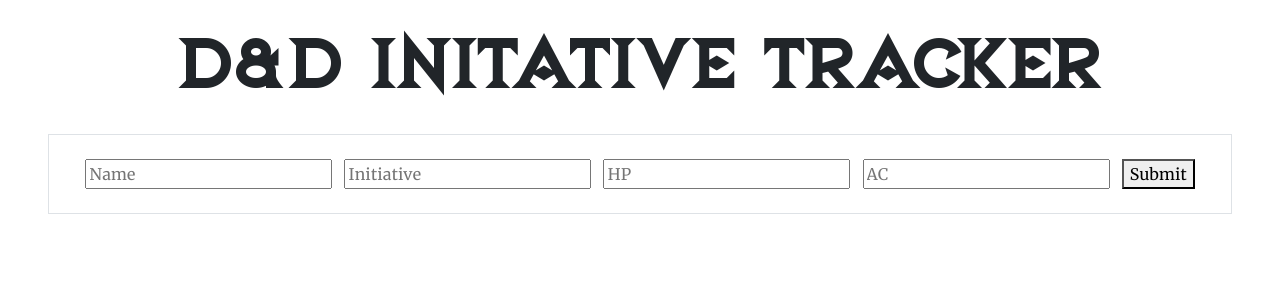
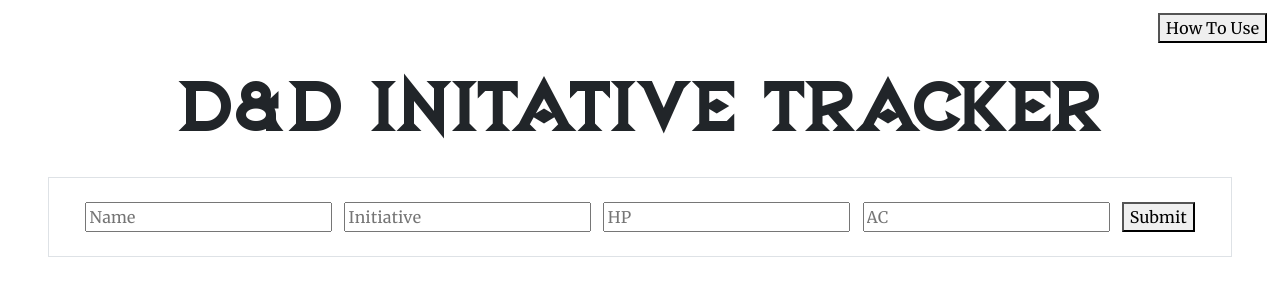
Before and after one commit to rnahill/initiative-tracker, a React (Vite) app: page / in a window 1280 px wide. Shown: the top 300 px of the page. Built offline with nearby package versions, Linux system fonts and the light colour scheme.

Commit message:
started hot to use page and routes to page

```diff
--- a/src/pages/HomePage/index.jsx
+++ b/src/pages/HomePage/index.jsx
@@ -1,5 +1,6 @@
 import "./style.css";
 import React, { useState } from 'react';
+import { Link, useLocation } from 'react-router-dom';
 import FormBox from "../../components/FormBox"
 import CreatureBox from '../../components/CreatureBox';
 
@@ -18,6 +19,11 @@
 
     return (
         <div>
+            <div className=" d-flex justify-content-end">
+                <button className="howToBtn">
+                    <Link to="/HowTo" style={{ textDecoration: 'none', color: 'black' }}>How To Use</Link>
+                </button>
+            </div>
             <h1>D&D Initative Tracker</h1>
             <FormBox addFormData={addFormData} />
 
--- a/src/pages/HomePage/style.css
+++ b/src/pages/HomePage/style.css
@@ -21,3 +21,10 @@
     text-align: center;
     padding-top: 3%;
 }
+
+.howToBtn {
+    font-family: "Merriweather";
+    margin-top: 1%;
+    margin-right: 1%;
+
+}
--- /dev/null
+++ b/src/pages/HowToPage/index.jsx
@@ -0,0 +1,15 @@
+import "./style.css"
+import { Link } from 'react-router-dom';
+
+export default function HowToPage() {
+    return (
+        <>
+        <div className=" d-flex justify-content-end">
+                <button className="howToBtn">
+                    <Link to="/" style={{ textDecoration: 'none', color: 'black' }}>Back</Link>
+                </button>
+            </div>
+        <p>how to</p>
+        </>
+    )
+}
```
Also changed, not shown: src/main.jsx (+6 -5 lines), src/pages/HowToPage/style.css (added). Lines whose indentation alone changed are shown as unchanged.
